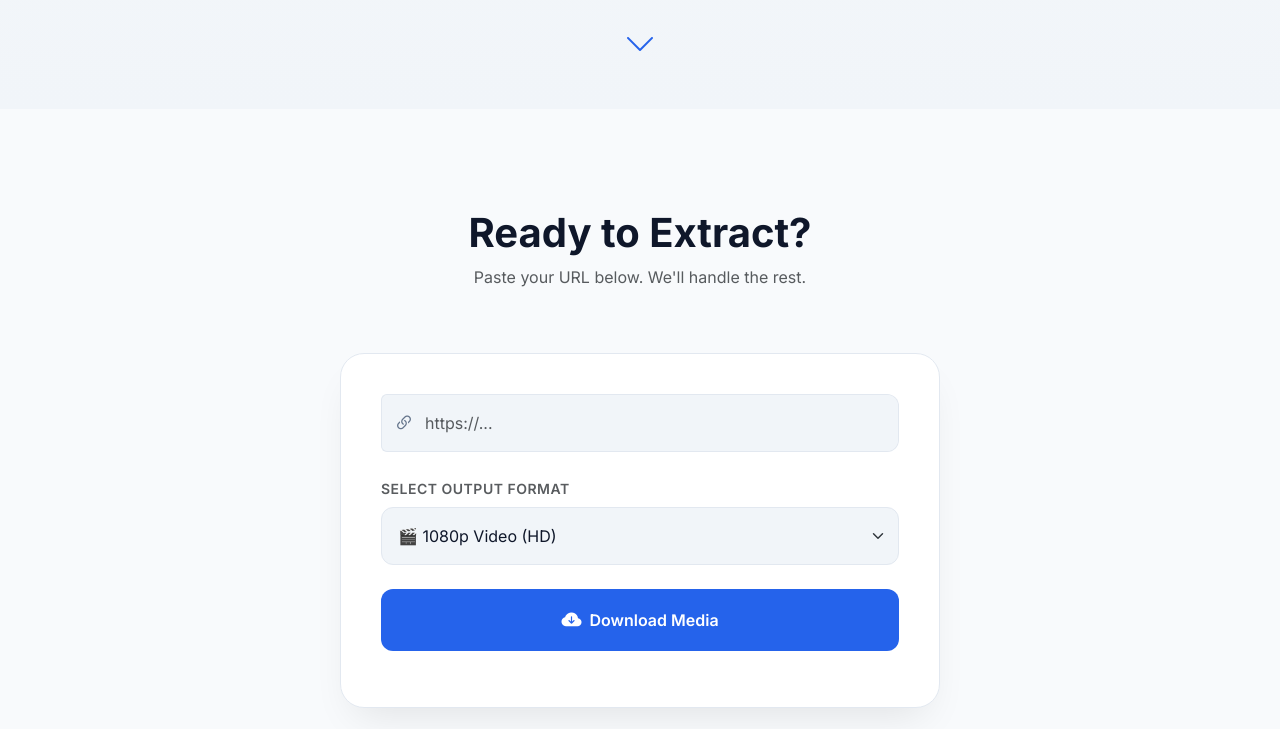
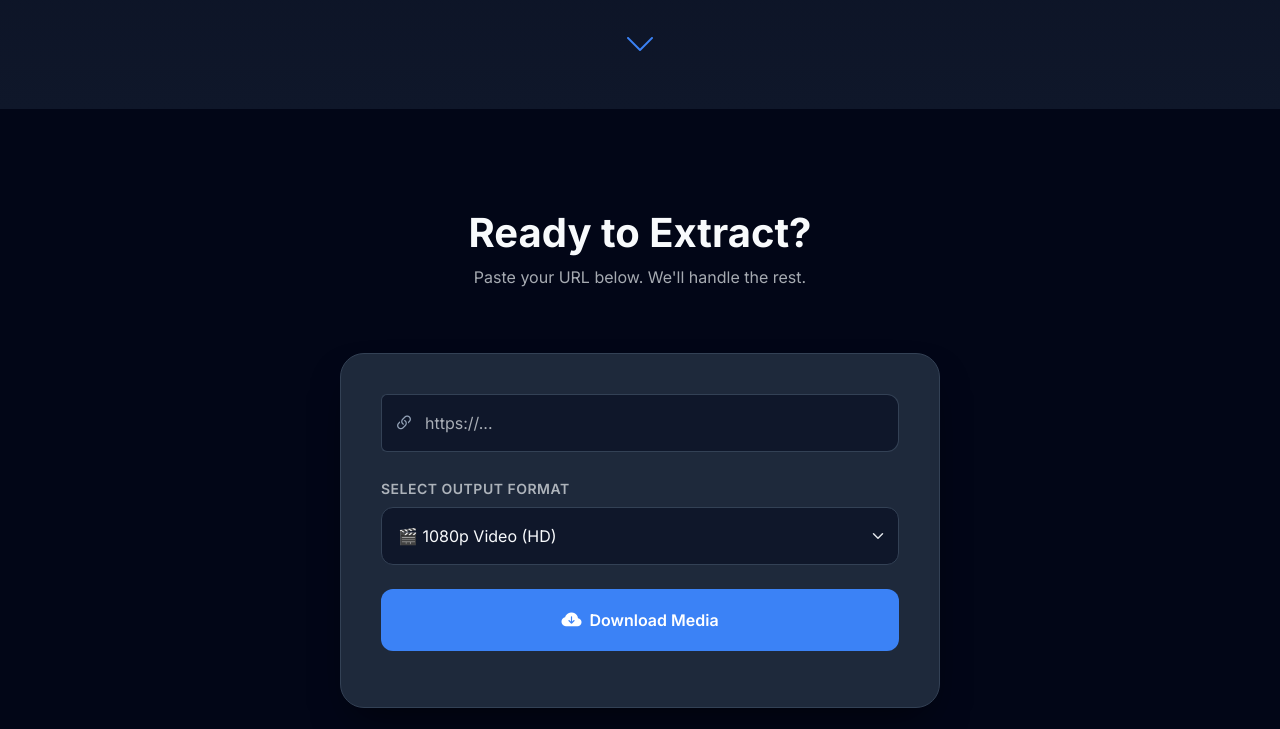
Before and after one commit to vermaarpit14/Universal-Downloader, a website: page index.html in a window 1280 px wide. Shown: the part 771-1500 px from the top of the page. Drawn offline with nearby package versions, Linux system fonts and the light colour scheme.

Commit message:
Change theme from light to dark in index.html for improved aesthetics

```diff
--- a/index.html
+++ b/index.html
@@ -1,5 +1,5 @@
 <!DOCTYPE html>
-<html lang="en" data-bs-theme="light">
+<html lang="en" data-bs-theme="dark">
 <head>
     <meta charset="UTF-8">
     <meta name="viewport" content="width=device-width, initial-scale=1.0">
```
